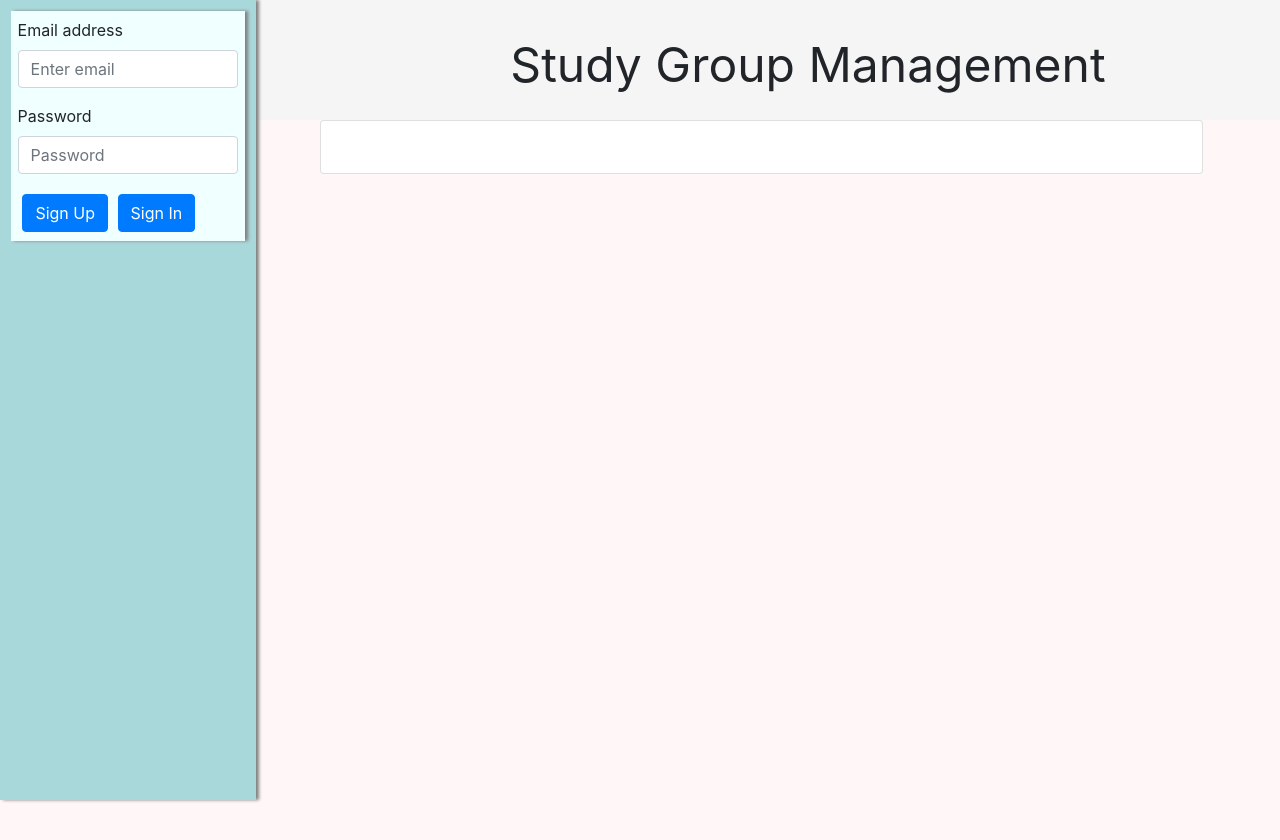
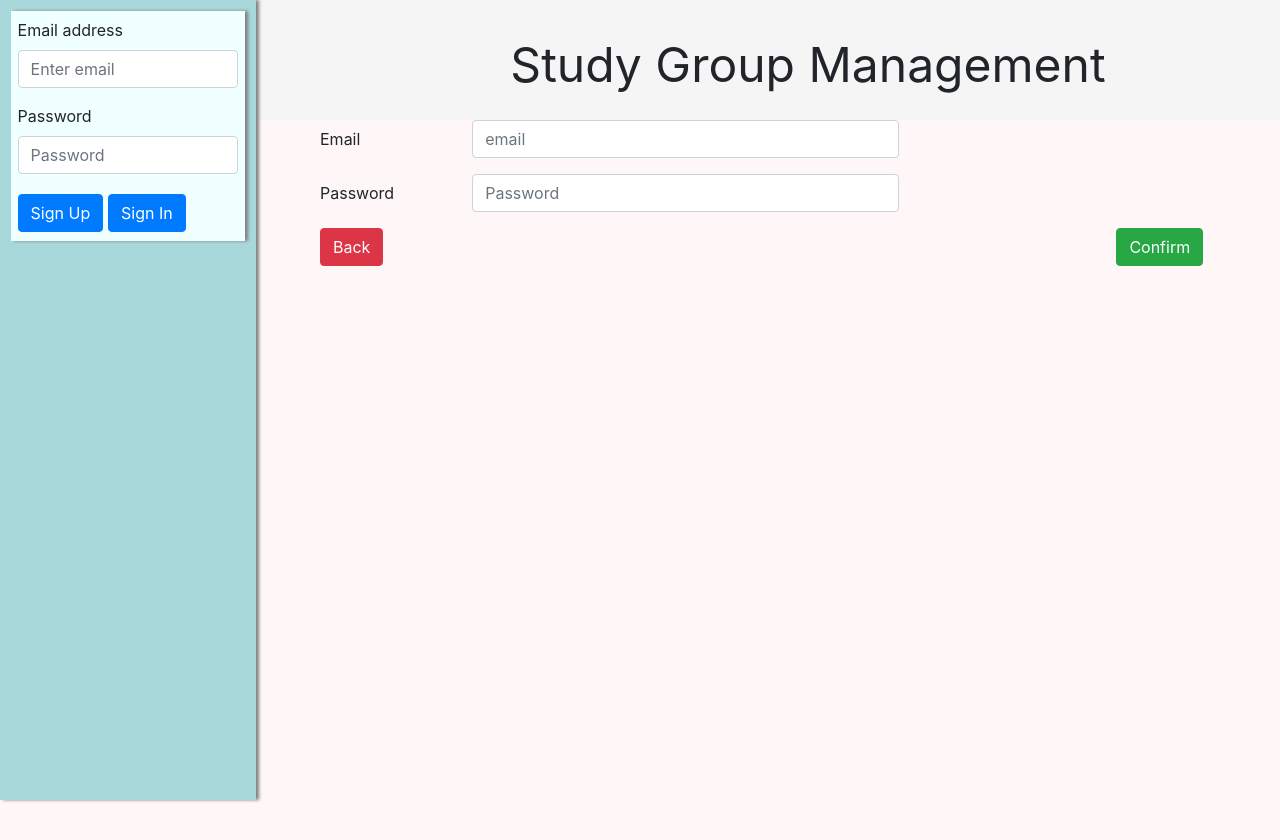
Before and after one commit to alexrider94/Account-Management-Site, a React (Create React App) app in the folder client/: page /signup in a window 1280 px wide. Shown: the top 840 px of the page. Built offline with nearby package versions, Linux system fonts and the light colour scheme; no server answers.

Commit message:
signup page work_1

```diff
--- a/client/src/App.js
+++ b/client/src/App.js
@@ -3,17 +3,20 @@ import Header from './components/Header'
 import MainBody from './components/MainBody';
 import SideMenu from './components/SideMenu';
 import Footer from './components/Footer';
+import { BrowserRouter } from 'react-router-dom';
 
 //화면의 내용 출력
 class App extends React.Component {
   render() {
     return (
+      <BrowserRouter>
         <div>
           <Header />
           <MainBody />
           <SideMenu />
           <Footer />
         </div>
+      </BrowserRouter>
     );
   }
 }
--- a/client/src/components/MainBody.js
+++ b/client/src/components/MainBody.js
@@ -1,12 +1,15 @@
 import React from 'react';
 import '../css/MainBody.css';
 import StudyCard from './StudyCard';
+import { SignUpPage } from '../pages';
+import { Route } from 'react-router-dom';
 
 class MainBody extends React.Component {
-  render(){
-    return(
+  render() {
+    return (
       <div className="main-background">
-        <StudyCard />
+        <Route exact path="/" component={StudyCard} />
+        <Route path="/signup" component={SignUpPage} />
       </div>
     );
   }
--- a/client/src/components/SideMenuForm.js
+++ b/client/src/components/SideMenuForm.js
@@ -1,11 +1,18 @@
 import React from 'react';
 import { Form, Button } from 'react-bootstrap';
-import { Link } from 'react-router-dom';
+import { Link, Route } from 'react-router-dom';
+import { SignUpPage } from '../pages';
 
 class SideMenuForm extends React.Component {
 
   state = {
     user: ""
+  }
+
+  signUp() {
+    return (
+      <Route path="/signup" component={SignUpPage}></Route>
+    );
   }
 
   componentDidMount() {
@@ -21,7 +28,7 @@ class SideMenuForm extends React.Component {
 
   render() {
     return (
-      <Form>
+      <Form autoComplete="off">
         <Form.Group controlId="formBasicEmail">
           <Form.Label>Email address</Form.Label>
           <Form.Control type="email" placeholder="Enter email" />
@@ -32,12 +39,14 @@ class SideMenuForm extends React.Component {
           <Form.Control type="password" placeholder="Password" />
         </Form.Group>
         <div className='sideMenu-button'>
-          <Button variant="primary">
-            Sign Up
-          </Button>
+          <Link to="/signup">
+            <Button variant="primary" onClick={this.signUp}>
+              Sign Up
+              </Button>
+          </Link>
           <Button variant="primary">
             Sign In
-          </Button>
+            </Button>
         </div>
       </Form>
     );
--- a/client/src/components/SignUpPage.js
+++ b/client/src/components/SignUpPage.js
@@ -1,5 +1,59 @@
-import { React, useState } from 'react';
-import { Modal } from 'react-bootstrap';
-import { Button } from 'react-bootstrap';
+import React from 'react';
+import { Row, Col, Form, Button } from 'react-bootstrap'
+import { Link } from 'react-router-dom'
+
+class SignUpPage extends React.Component {
+    render() {
+        const divStyle = {
+            height: "800px",
+        }
+        const inputStyle = {
+            display: "none"
+        }
+        const left = {
+            float: "left"
+        }
+
+        const right = {
+            float: "right"
+        }
+        //Browser Auto Complete Block
+        //autoComplete = "new-password"
+        return (
+            <div style={divStyle}>
+                <Form>
+                    <Form.Group as={Row}>
+                        <Form.Label column sm="2">
+                            Email
+                        </Form.Label>
+                        <Col sm="6">
+                            <Form.Control autoComplete="new-password" type="email" placeholder="email" />
+                        </Col>
+                    </Form.Group>
+
+                    <Form.Group as={Row}>
+                        <Form.Label column sm="2">
+                            Password
+                        </Form.Label>
+                        <Col sm="6">
+                            <Form.Control autoComplete="new-password" type="password" placeholder="Password" />
+                        </Col>
+                    </Form.Group>
+                </Form>
+                <div>
+                    <Link to="/">
+                        <Button variant="danger" onClick={this.signUp} style={left}>
+                            Back
+                        </Button>
+                    </Link>
+                    <Button variant="success" style={right}>
+                        Confirm
+                    </Button>
+                </div>
+
+            </div>
+        );
+    }
+}
 
 export default SignUpPage;
--- /dev/null
+++ b/client/src/pages/index.js
@@ -0,0 +1 @@
+export { default as SignUpPage } from '../components/SignUpPage';
```
Lines whose indentation alone changed are shown as unchanged.
